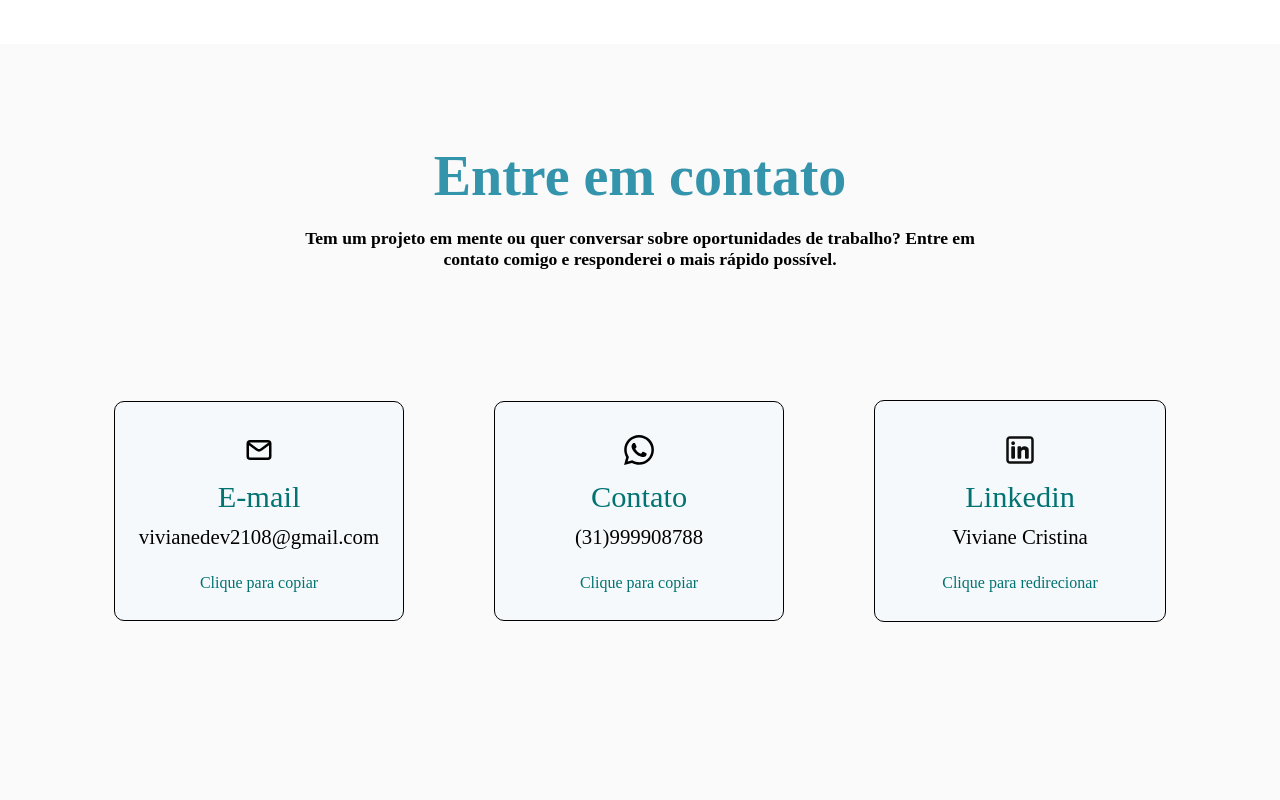
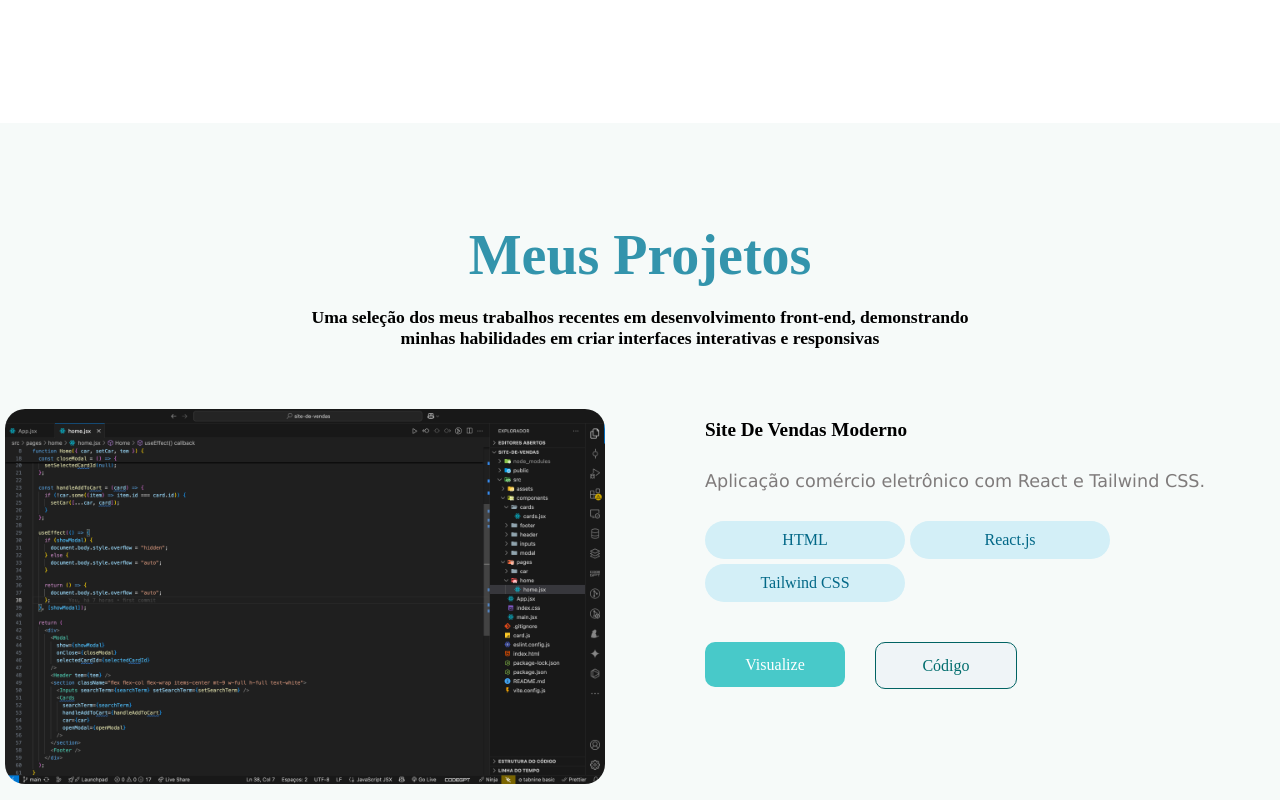
Before and after one commit to VivianeCris-Dev/portfolio, a React (Vite) app: page / in a window 1280 px wide. Shown: the part 1620-2420 px from the top of the page. Built offline with nearby package versions, Linux system fonts and the light colour scheme.

Commit message:
adicionando a secao de projetos

```diff
--- a/src/App.jsx
+++ b/src/App.jsx
@@ -1,10 +1,11 @@
-import { React, useState } from "react";
+import { useState } from "react";
 import "./App.css";
 import Header from "./components/Header/Header";
 import Home from "./components/home/home";
 import Skills from "./components/skills/skills";
 import Footer from "./components/footer/Footer";
 import Contacts from "./components/contacts/contacts";
+import Projects from "./components/projectss/projects";
 
 function App() {
   const [wasClicked, setWasClicked] = useState("");
@@ -15,6 +16,7 @@ function App() {
       <main>
         <Home />
         <Skills />
+        <Projects />
         <Contacts />
       </main>
       <Footer wasClicked={wasClicked} setWasClicked={setWasClicked} />
--- a/src/components/Header/Header.jsx
+++ b/src/components/Header/Header.jsx
@@ -47,6 +47,15 @@ function Header({ wasClicked, setWasClicked }) {
           >
             Sobre Mim
           </a>
+        </li>{" "}
+        <li className="summary_header">
+          <a
+            href="#projects"
+            onClick={() => setWasClicked("#projects")}
+            className={wasClicked === "#projects" ? "blue" : "summary_header"}
+          >
+            Projetos
+          </a>
         </li>
         <li className="summary_header">
           <a
--- a/src/components/Header/header.css
+++ b/src/components/Header/header.css
@@ -11,13 +11,6 @@
   gap: 50px;
   padding: 20px;
   background-color: rgb(250, 250, 250);
-}
-
-img {
-  border-radius: 400px;
-  object-fit: cover;
-  width: 120px;
-  height: 120px;
 }
 
 .skills {
--- a/src/components/contacts/contacts.css
+++ b/src/components/contacts/contacts.css
@@ -6,7 +6,7 @@
   width: 100%;
   padding-top: 100px;
   padding-bottom: 300px;
-  background-color: rgb(250, 250, 250);
+  background-color: rgb(255, 255, 255);
 }
 
 .container_contacts {
@@ -68,14 +68,13 @@
   .container_contacts {
     flex-direction: column;
   }
+
+  .box {
+    width: 300px;
+    height: 190px;
+  }
 }
 
-@media screen and (max-width:1000px) {
-  .box {
-    width: 250px;
-    height: 170px;
-  }
-}
 
 @media screen and (max-width: 800px) {
   .h4 {
@@ -95,10 +94,3 @@
     width: 320px;
   }
 }
-
-@media screen and (max-width: 430px) {
-  .box {
-    width: 190px;
-    height: 170px;
-  }
-}
--- a/src/components/home/home.css
+++ b/src/components/home/home.css
@@ -12,7 +12,7 @@
   display: flex;
   align-items: center;
   justify-content: center;
-  background-color: rgb(191, 231, 243);
+  background-color: rgb(211, 239, 247);
   color: rgb(2, 104, 135);
   border-radius: 20px;
   padding: 10px;
@@ -48,10 +48,10 @@
   cursor: pointer;
   font-size: 1rem;
   border-radius: 10px;
-  width: 150px;
-  height: 60px;
+  width: 140px;
+  height: 45px;
   margin: 15px 0;
-  margin-top: 20px;
+  margin-top: 40px;
 }
 
 .a {
--- /dev/null
+++ b/src/components/projectss/projects.css
@@ -0,0 +1,72 @@
+.projects {
+  display: flex;
+  flex-direction: column;
+  align-items: center;
+  justify-content: center;
+  width: 100%;
+  padding-top: 100px;
+  padding-bottom: 300px;
+  background-color: rgb(246, 250, 249);
+}
+
+.proje {
+  display: flex;
+  align-items: center;
+  justify-content: center;
+  width: 100%;
+  margin-top: 20px;
+  margin-right: 10px;
+}
+
+.img-vendas {
+  width: 600px;
+  border-radius: 20px;
+  margin-right: 100px;
+  margin-left: 10px;
+}
+
+.tools {
+  display: flex;
+  flex-wrap: wrap;
+  margin-top: 30px;
+  gap: 5px;
+}
+
+@media screen and (max-width:1090px) {
+  .proje {
+    flex-direction: column;
+  }
+
+  .img-vendas {
+    margin: 0;
+  }
+
+
+  @media screen and (max-width:680px) {
+    .img-vendas {
+      width: 500px;
+    }
+  }
+
+  .container_tools {
+    margin: 0px 20px;
+  }
+
+}
+
+@media screen and (max-width:555px) {
+  .img-vendas {
+    width: 350px;
+  }
+
+  .container_tools {
+    margin: 0px 40px;
+  }
+}
+
+
+@media screen and (max-width:390px) {
+  .img-vendas {
+    width: 250px;
+  }
+}
--- /dev/null
+++ b/src/components/projectss/projects.jsx
@@ -0,0 +1,49 @@
+import "./projects.css";
+
+function Projects() {
+  return (
+    <div id="projects" className="projects">
+      <h1>Meus Projetos</h1>
+      <h4 className="h4">
+        Uma seleção dos meus trabalhos recentes em desenvolvimento front-end,
+        demonstrando minhas habilidades em criar interfaces interativas e
+        responsivas
+      </h4>
+
+      <div className="proje">
+        <img
+          src="../../public/imgVendas.png"
+          alt="Captura da tela de um computador"
+          className="img-vendas"
+        />
+        <div className="container_tools">
+          <h4>Site De Vendas Moderno</h4>
+          <p>Aplicação comércio eletrônico com React e Tailwind CSS.</p>
+          <div className="tools">
+            <span className="deve">HTML</span>
+            <span className="deve">React.js</span>
+            <span className="deve">Tailwind CSS</span>
+          </div>
+          <div className="link_abaut">
+            <a
+              href="https://catalogodevendas.netlify.app/"
+              target="_blank"
+              className="a"
+            >
+              Visualize
+            </a>
+            <a
+              href="https://github.com/VivianeCris-Dev/site-de-vendas"
+              target="_blank"
+              className="ab"
+            >
+              Código
+            </a>
+          </div>
+        </div>
+      </div>
+    </div>
+  );
+}
+
+export default Projects;
--- a/src/components/skills/skills.css
+++ b/src/components/skills/skills.css
@@ -105,3 +105,10 @@ h1 {
     width: 350px;
   }
 }
+
+@media screen and (max-width: 370px) {
+
+  .abaut {
+    width: 300px;
+  }
+}
--- a/src/components/skills/skills.jsx
+++ b/src/components/skills/skills.jsx
@@ -39,6 +39,8 @@ function Skills() {
             <div className="line"></div>
             <strong className="ability">Git</strong>
             <div className="line"></div>
+            <strong className="ability">Tailwind CSS</strong>
+            <div className="line"></div>
           </div>
         </div>
       </div>
```
Also changed, not shown: public/imgVendas.png (added).
